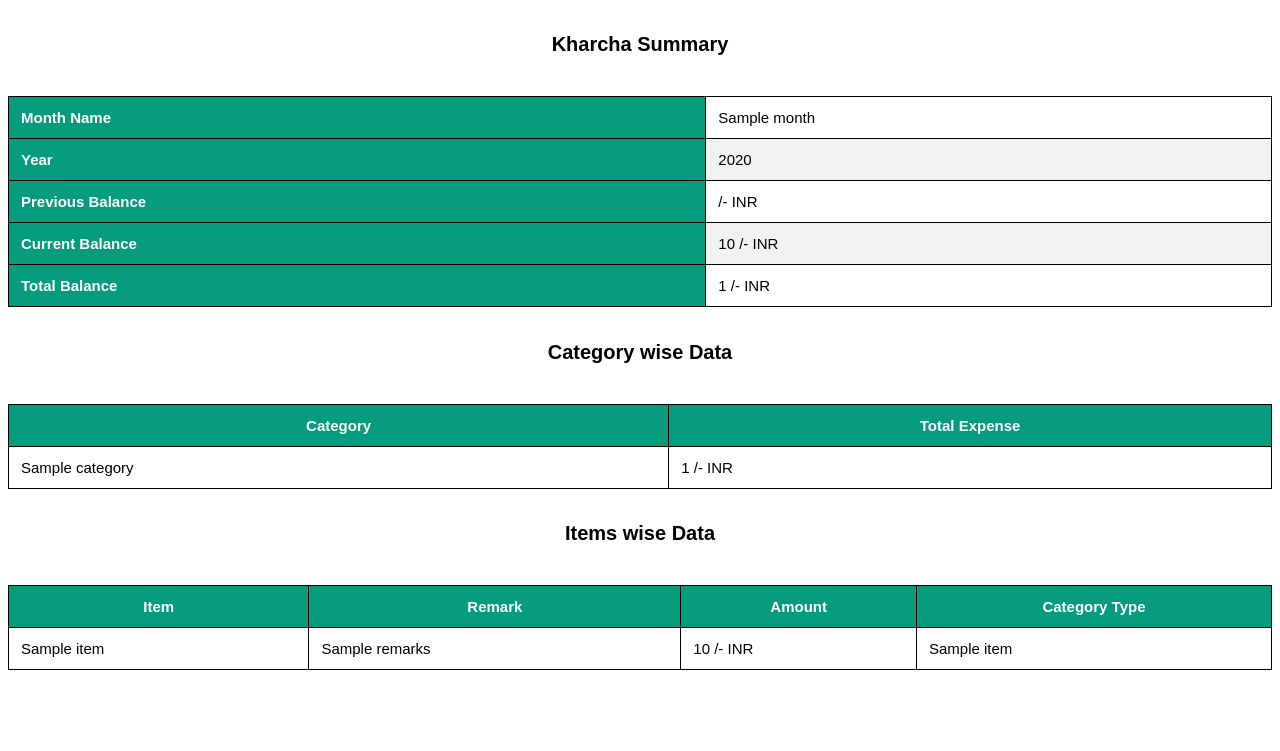
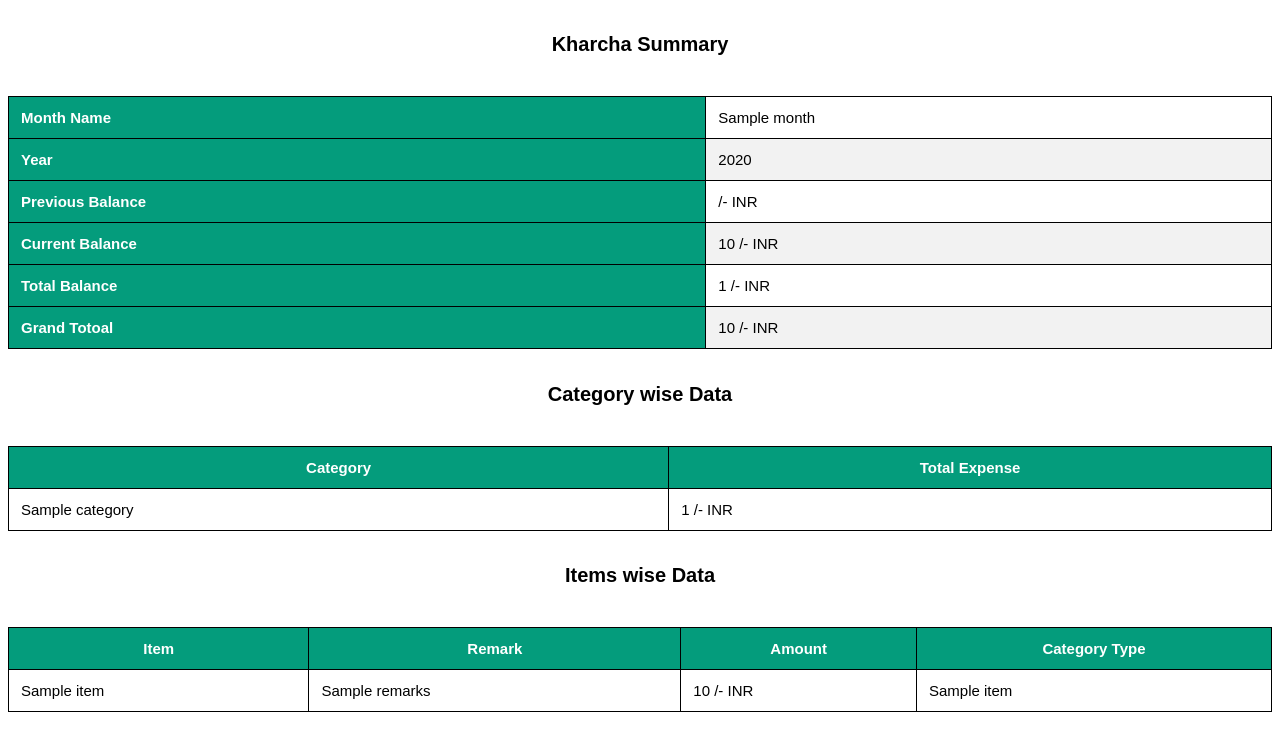
Before and after one commit to MaheshSirsat/Kharcha_App_PDF, a Flask app: template templates/template.html in a window 1280 px wide. Shown: the top 751 px of the page. Run offline with Flask 3, Linux system fonts and the light colour scheme; the template is opened without the code that fills it: most values are stand-ins (such as "Sample title", 1, 10 or a date in 2020).

Commit message:
Changelog:Grand Total Added

```diff
--- a/templates/template.html
+++ b/templates/template.html
@@ -111,6 +111,10 @@
             <td>Total Balance</td>
             <td>{{pdfData.monthData[0].total_Balance}} /- INR</td>
         </tr>
+        <tr>
+            <td>Grand Totoal</td>
+            <td>{{pdfData.grandTotal}} /- INR</td>
+        </tr>
     </table>
 
     <h1>Category wise Data</h1>
```
